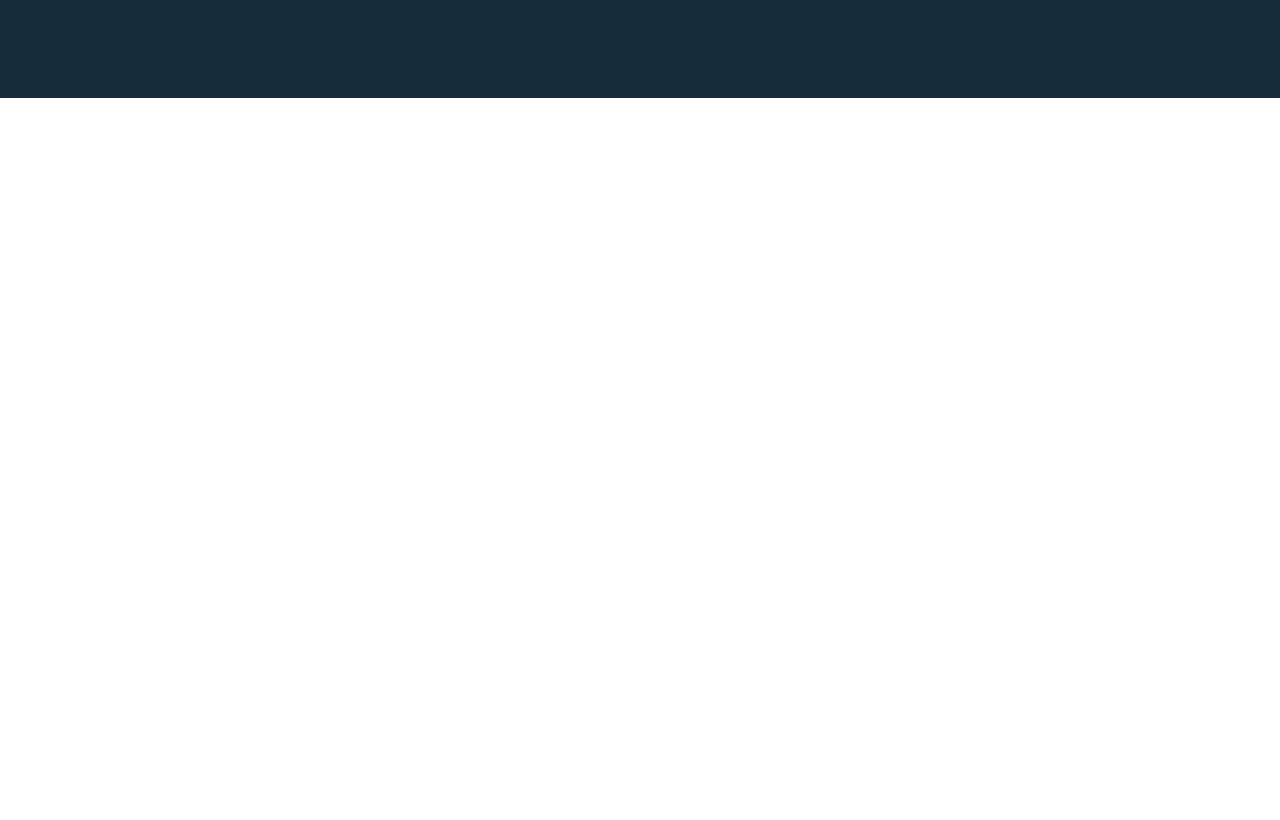
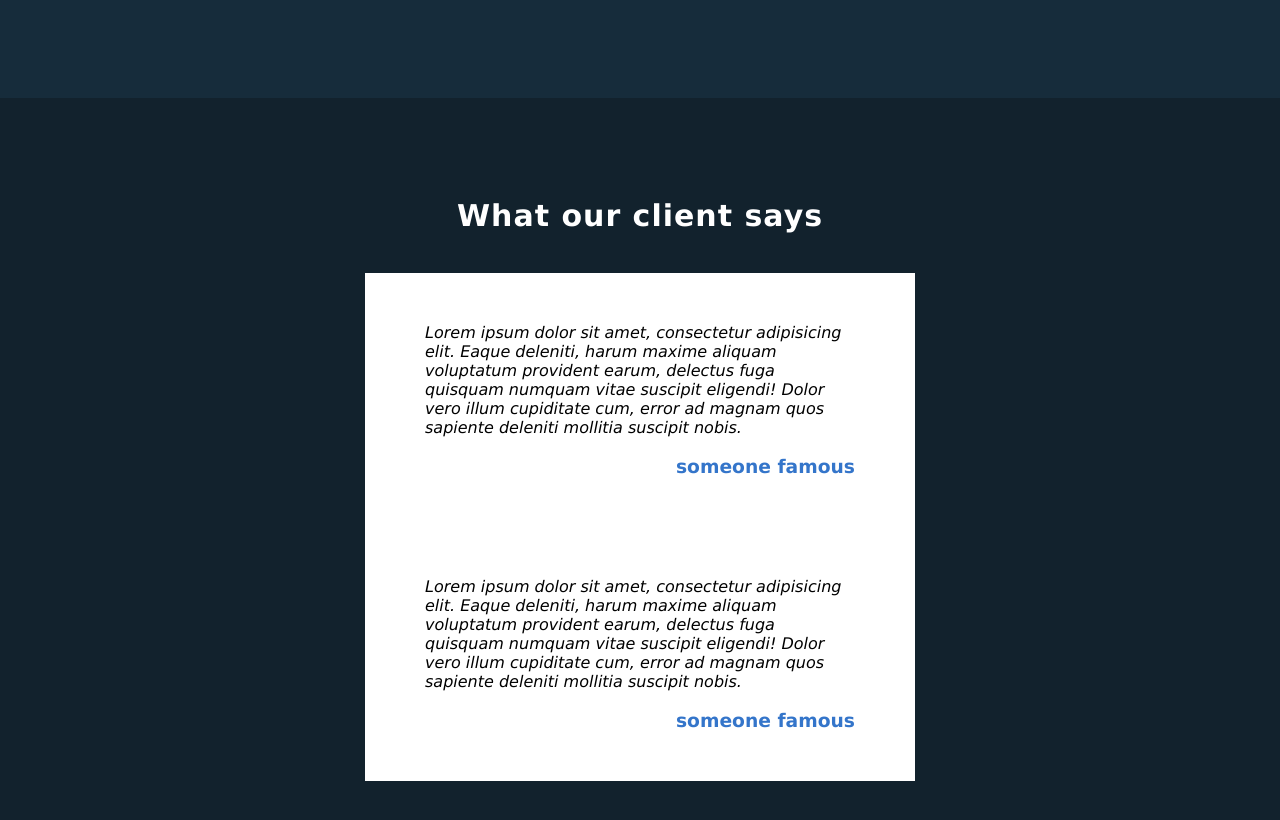
Before and after one commit to The-Krishna-Rathi/Brand-Less, a plain HTML site: page index.html in a window 1280 px wide. Shown: the part 3062-3882 px from the top of the page. Before the commit the page ends 3160 px from the top, so only its background shows below. Drawn offline with Linux system fonts and the light colour scheme.

Commit message:
added testimonial section

```diff
--- a/index.html
+++ b/index.html
@@ -77,5 +77,28 @@
             <img src="./Images/brand4.png" alt="">
         </div>
     </section>
+
+    <!-- Testimonial -->
+    <section class="testimonial">
+        <h2 class="heading">What our client says</h2>
+        <div class="container">
+            <div class="contentBox">
+                <div>
+                    <p>
+                        Lorem ipsum dolor sit amet, consectetur adipisicing elit. Eaque deleniti, harum maxime aliquam voluptatum provident earum, delectus fuga quisquam numquam vitae suscipit eligendi! Dolor vero illum cupiditate cum, error ad magnam quos sapiente deleniti mollitia suscipit nobis.
+                    </p><br>
+                    <h3>someone famous</h3>
+                </div>
+            </div>
+            <div class="contentBox">
+                <div>
+                    <p>
+                        Lorem ipsum dolor sit amet, consectetur adipisicing elit. Eaque deleniti, harum maxime aliquam voluptatum provident earum, delectus fuga quisquam numquam vitae suscipit eligendi! Dolor vero illum cupiditate cum, error ad magnam quos sapiente deleniti mollitia suscipit nobis.
+                    </p><br>
+                    <h3>someone famous</h3>
+                </div>
+            </div>
+        </div>
+    </section>
 </body>
 </html>
--- a/style.css
+++ b/style.css
@@ -221,3 +221,42 @@ header .logo_wrapper .toggle{
 .client .imgBx img:hover{
     opacity: 1;
 }
+
+/* ************************************** */
+/*    STYLING THE Testimonial SECTION    */
+/* ************************************** */
+
+.testimonial{
+    background: #12222d;
+    position: relative;
+    padding: 100px;
+    text-align: center;
+}
+
+.testimonial .container{
+    display: flex;
+    justify-content: space-around;
+    align-items: center;
+    margin-top: 40px;
+    flex-wrap: wrap;
+}
+
+.testimonial .container .contentBox{
+    background-color: #fff;
+    padding: 50px 60px;
+    max-width: 550px;
+    display: flex;
+    justify-content: center;
+    align-items: center;
+    text-align: left;
+}
+
+.testimonial .container .contentBox p{
+    font-style: italic;
+}
+
+.testimonial .container .contentBox h3{
+    width: 100%;
+    text-align: end;
+    color: #3475ca;
+}
```
